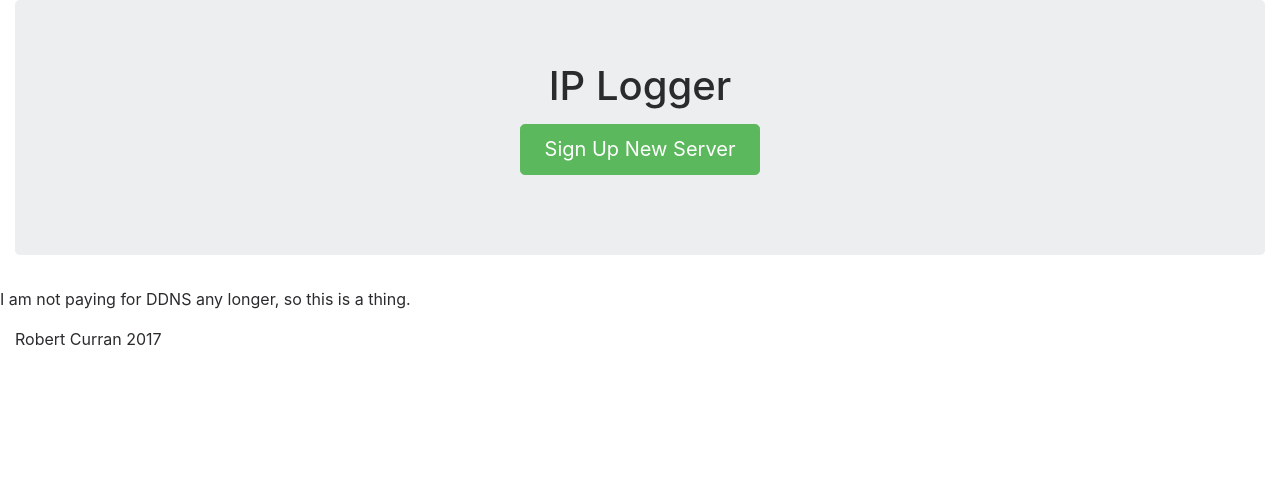
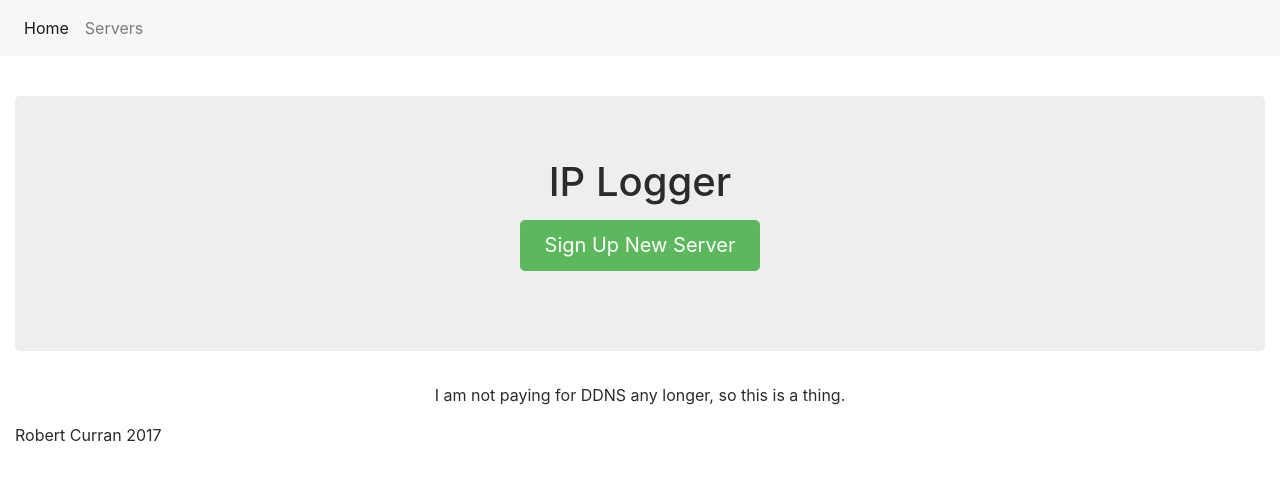
Before and after one commit to Ro5635/IPLogger, a Flask app: page / in a window 1280 px wide. Shown: the top 481 px of the page. Run offline with Flask 2, Linux system fonts and the light colour scheme; some libraries are stand-ins or nearby versions.

Commit message:
Added Nav bar to header in layout Centred body text on index
 On branch master
 Changes to be committed:
	modified:   templates/index.html
	modified:   templates/layout.html

```diff
--- a/templates/index.html
+++ b/templates/index.html
@@ -3,8 +3,11 @@
 
 
     <div class="row">
+        <div class="col-2"></div>
+        <div class="col-8 text-center">
         <p>I am not paying for DDNS any longer, so this is a thing.</p>
-
+        </div>
+        <div class="col-2"></div>
     </div>
 
 {% endblock %}
--- a/templates/layout.html
+++ b/templates/layout.html
@@ -20,6 +20,29 @@
 </head>
 
 <body>
+<header>
+    <nav class="navbar navbar-toggleable-md navbar-light bg-faded">
+        <button class="navbar-toggler" type="button" data-toggle="collapse" data-target="#navbarTogglerDemo01"
+                aria-controls="navbarTogglerDemo01" aria-expanded="false" aria-label="Toggle navigation">
+            <span class="navbar-toggler-icon"></span>
+        </button>
+        <div class="collapse navbar-collapse" id="navbarTogglerDemo01">
+            <ul class="navbar-nav mr-auto mt-2 mt-lg-0">
+                <li class="nav-item active">
+                    <a class="nav-link" href="/">Home <span class="sr-only">(current)</span></a>
+                </li>
+                <li class="nav-item">
+                    <a class="nav-link" href="/ips">Servers</a>
+                </li>
+            </ul>
+        </div>
+    </nav>
+</header>
+
+{#Just add some V space#}
+<div class="form-group">
+    &nbsp;
+</div>
 
 <div class="container-fluid">
 
```
